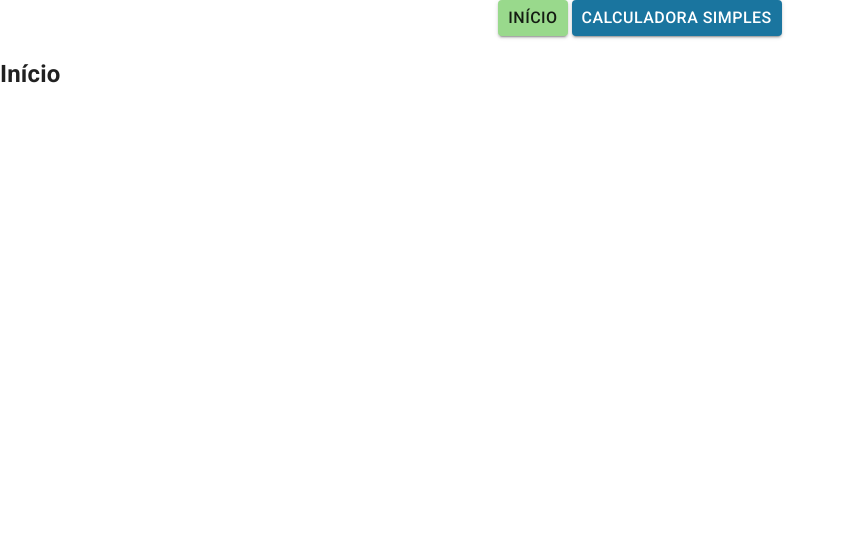
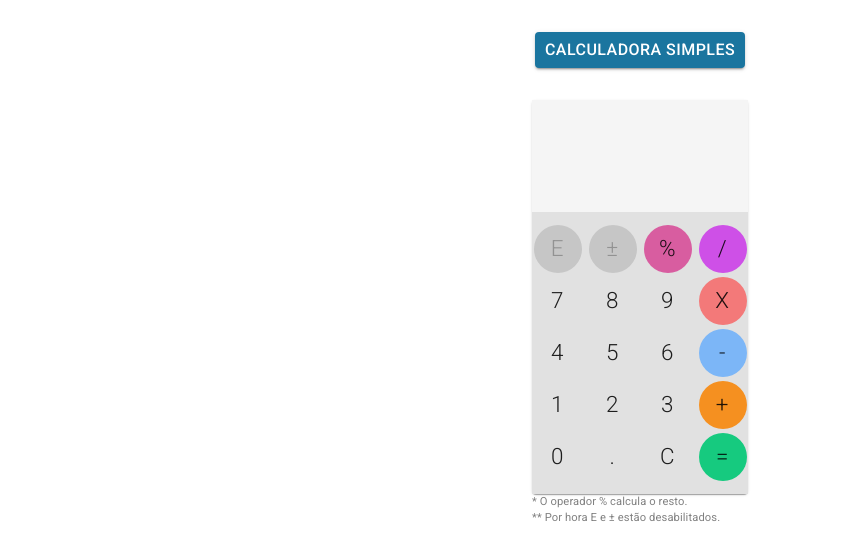
Before and after one commit to AyrlonDouglas/calculator-training, a React (Vite) app: page / in a window 1280 px wide. Shown: the top 560 px of the page, without its empty margins (0-845 px from the left). Built offline with nearby package versions, Linux system fonts and the light colour scheme.

Commit message:
modificado componentes: Button/Keyboard, Nav pages: invalidRoute, simpleCalculator routes, theme

```diff
--- a/src/components/Button/Keyboard/index.tsx
+++ b/src/components/Button/Keyboard/index.tsx
@@ -19,6 +19,8 @@ export default function KeyboardButton(props: IKeyboardButton) {
         return "#F59020";
       case "=":
         return "#16CA7F";
+      case "%":
+        return "#d30c799d";
       default:
         return "none";
     }
@@ -32,6 +34,16 @@ export default function KeyboardButton(props: IKeyboardButton) {
         "&:hover": { backgroundColor: handleColorKey(keyboardKey) },
       }}
       onClick={() => onClick(keyboardKey)}
+      disabled={(() => {
+        switch (keyboardKey) {
+          case "E":
+            return true;
+          case "±":
+            return true;
+          default:
+            return undefined;
+        }
+      })()}
     >
       {keyboardKey === "*" ? "x" : keyboardKey}
     </Button>
--- a/src/components/Nav/index.tsx
+++ b/src/components/Nav/index.tsx
@@ -5,18 +5,8 @@ import Button from "@mui/material/Button";
 
 export default function Nav() {
   return (
-    <Grid container gap={1} width="100%" justifyContent={"center"}>
+    <Grid container gap={1} width="100%" justifyContent={"center"} mt={"2rem"}>
       <Link to={"/"}>
-        <Button
-          variant="contained"
-          size="small"
-          sx={{ fontSize: "1rem" }}
-          color="secondary"
-        >
-          Início
-        </Button>
-      </Link>
-      <Link to={"/calculator"}>
         <Button variant="contained" size="small" sx={{ fontSize: "1rem" }}>
           Calculadora simples
         </Button>
--- a/src/pages/invalidRoute/index.tsx
+++ b/src/pages/invalidRoute/index.tsx
@@ -1,5 +1,14 @@
-import React from "react"
+import React from "react";
+import Nav from "../../components/Nav";
+import { Typography } from "@mui/material";
 
 export default function InvalidRoute() {
-	return <h1>Rota inválida</h1>
+  return (
+    <>
+      <Nav />
+      <Typography align="center" variant="h3" mt={16}>
+        Rota inválida
+      </Typography>
+    </>
+  );
 }
--- a/src/pages/simpleCalculator/index.tsx
+++ b/src/pages/simpleCalculator/index.tsx
@@ -2,10 +2,8 @@ import React, { useState, useCallback, useEffect } from "react";
 // components
 import Nav from "../../components/Nav";
 // MUI
-import Box from "@mui/material/Box";
-import Grid from "@mui/material/Grid";
-import Container from "@mui/material/Container";
-import Paper from "@mui/material/Paper";
+
+import { Typography, Paper, Container, Grid, Box } from "@mui/material";
 
 // style
 import { BoxValue, BoxKeyboard, GridValue } from "./style";
@@ -42,7 +40,6 @@ export default function simplesCalculator(props: any) {
   const numbers = ["0", "1", "2", "3", "4", "5", "6", "7", "8", "9", "."];
 
   const handleOperation = (key: string) => {
-    // rever esse erro de tipagem depois
     setHistory((state: string) => {
       if (clearHistory && numbers.includes(key)) {
         setClearHistory(false);
@@ -63,19 +60,43 @@ export default function simplesCalculator(props: any) {
           state[state.length - 1] !== key
         ) {
           return state.substring(0, state.length - 1) + key;
-        } else if (history[history.length - 1] === "." && key === ".") {
+        } else if (key === "." && history[history.length - 1] === ".") {
           return state;
         } else if (
           history[history.length - 1] === "." &&
           !numbers.includes(key)
         ) {
           return state + "0" + key;
+        } else if (key === ".") {
+          // verifica se já existe "." entre operadores
+          const positionOperador = [];
+          for (let [index, value] of history.split("").entries()) {
+            if (!numbers.includes(value)) {
+              positionOperador.push(index);
+            }
+          }
+          if (positionOperador.length > 0) {
+            for (
+              let i = positionOperador[positionOperador.length - 1];
+              i < history.length;
+              i++
+            ) {
+              if (history[i] === ".") return state;
+            }
+          } else {
+            if (history.indexOf(".") !== -1) {
+              return state;
+            } else return state + key;
+          }
+
+          return state + key;
         } else {
           return state + key;
         }
       } else if (numbers.includes(key)) {
         return key;
       }
+      return "";
     });
 
     if (clearDisplay && numbers.includes(key)) {
@@ -93,7 +114,10 @@ export default function simplesCalculator(props: any) {
         setClearDisplay(false);
       }
 
-      if (display[display.length - 1] === "." && key === ".") {
+      if (
+        key === "." &&
+        (display[display.length - 1] === "." || history.indexOf(".") !== -1)
+      ) {
         setDisplay((state) => state);
       } else {
         setDisplay((state) => state + key);
@@ -167,6 +191,12 @@ export default function simplesCalculator(props: any) {
             </Grid>
           </BoxKeyboard>
         </Paper>
+        <Typography sx={{ fontSize: "0.7rem" }} color="GrayText">
+          * O operador % calcula o resto.
+        </Typography>
+        <Typography sx={{ fontSize: "0.7rem" }} color="GrayText">
+          ** Por hora E e ± estão desabilitados.
+        </Typography>
       </Container>
     </>
   );
--- a/src/routes/index.tsx
+++ b/src/routes/index.tsx
@@ -1,16 +1,15 @@
-import { BrowserRouter, Routes, Route } from "react-router-dom"
-import Start from "../pages/start"
-import SimplesCalculator from "../pages/simpleCalculator"
-import InvalidRoute from "../pages/invalidRoute"
+import { BrowserRouter, Routes, Route } from "react-router-dom";
+import Start from "../pages/start";
+import SimplesCalculator from "../pages/simpleCalculator";
+import InvalidRoute from "../pages/invalidRoute";
 
 export default function SwitchRoutes() {
   return (
     <BrowserRouter>
       <Routes>
-				<Route path="/" element={<Start />} />
-				<Route path="/calculator" element={<SimplesCalculator />} />
+        <Route path="/" element={<SimplesCalculator />} />
         <Route path="*" element={<InvalidRoute />} />
       </Routes>
     </BrowserRouter>
-	)
+  );
 }
--- a/src/theme/theme.tsx
+++ b/src/theme/theme.tsx
@@ -18,6 +18,7 @@ export const theme = createTheme({
     warning: { main: "#ffd60a" },
     background: {
       default: "#F5F5F5",
+      paper: "#e1e1e1",
     },
   },
 
```
Lines whose indentation alone changed are shown as unchanged.
